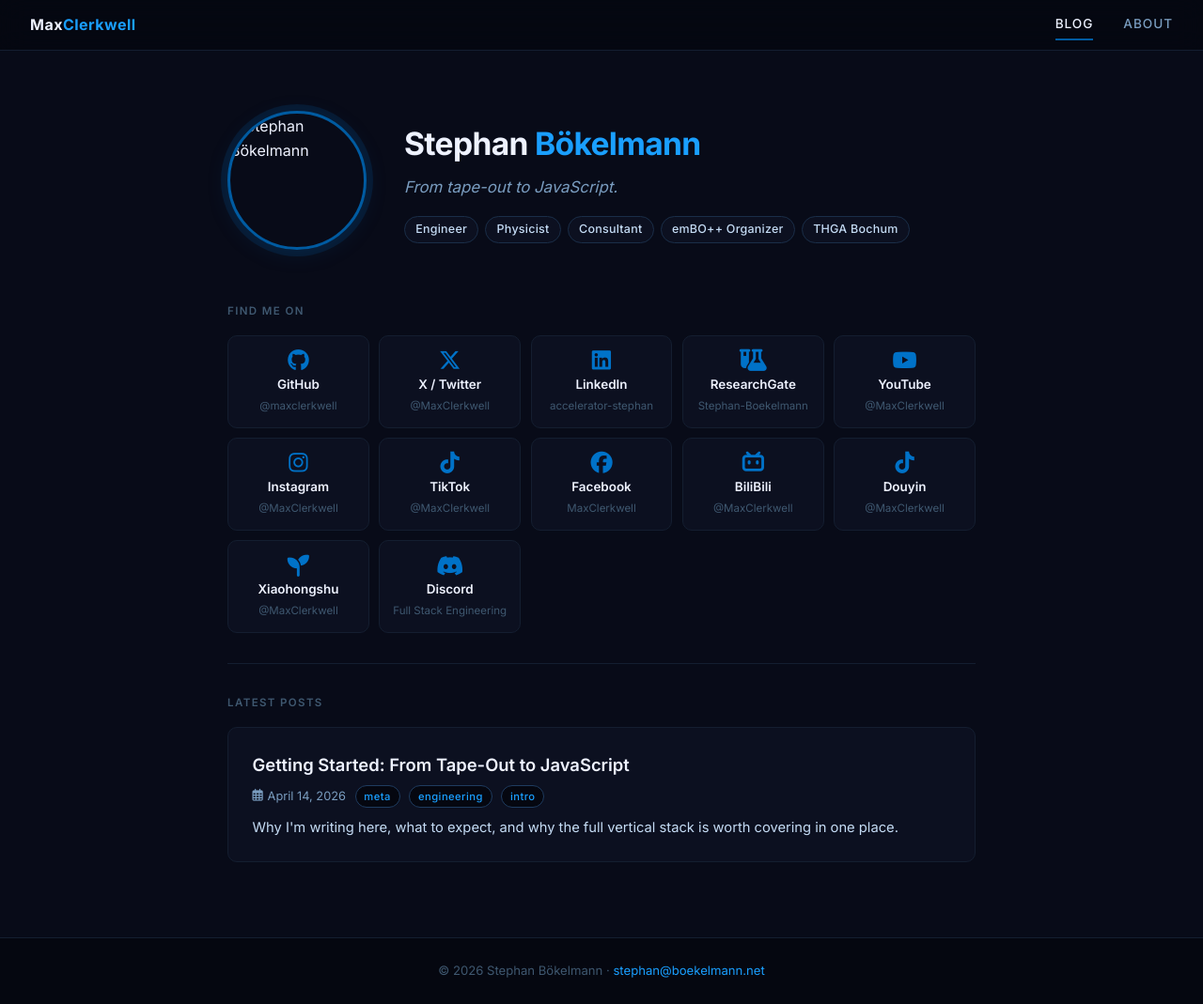
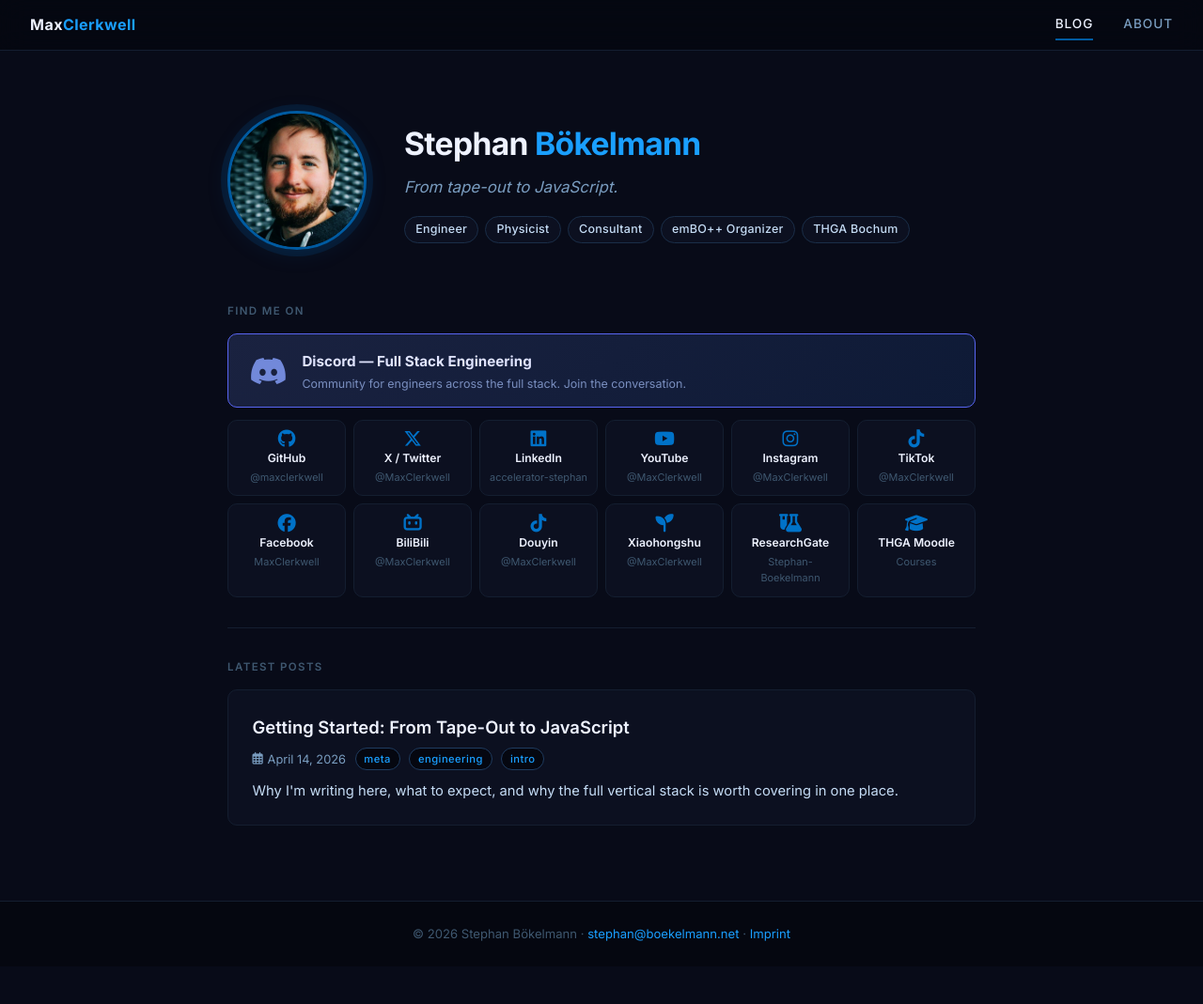
Before and after one commit to MaxClerkwell/maxclerkwell.github.io, a Jekyll site: the page built from index.html, in a window 1280 px wide and 1069 px high. Shown: the whole window at 94% size. Built offline with Jekyll 4.4.1, drawn with Linux system fonts in a browser that asks for light colours.

Commit message:
Fix image + about parsing; restyle linktree; add imprint
- Add slides/Avatar.jpg to git (was untracked → 404 on Pages)
- Fix about.md markdown parsing: move div-wrapper into _layouts/about.html
  so kramdown processes the content as markdown, not raw HTML
- Discord card: featured full-width card above the grid with community note
- Platform cards: smaller grid (minmax 118px), reduced padding/font-size
- Add THGA Moodle link (categoryid=372) to platform grid
- Add imprint.md with § 5 TMG disclaimer + footer link
- Imprint layout mirrors about/post pattern

Co-Authored-By: Claude Sonnet 4.6 <noreply@anthropic.com>

```diff
--- /dev/null
+++ b/_layouts/about.html
@@ -0,0 +1,6 @@
+---
+layout: default
+---
+<div class="about-content">
+  {{ content }}
+</div>
--- a/_layouts/default.html
+++ b/_layouts/default.html
@@ -36,7 +36,8 @@
 
   <footer class="footer">
     <p>© {{ 'now' | date: '%Y' }} Stephan Bökelmann ·
-      <a href="mailto:{{ site.email }}">{{ site.email }}</a>
+      <a href="mailto:{{ site.email }}">{{ site.email }}</a> ·
+      <a href="{{ '/imprint/' | relative_url }}">Imprint</a>
     </p>
   </footer>
 
--- /dev/null
+++ b/_layouts/imprint.html
@@ -0,0 +1,6 @@
+---
+layout: default
+---
+<div class="imprint-content">
+  {{ content }}
+</div>
--- a/assets/css/style.css
+++ b/assets/css/style.css
@@ -170,22 +170,69 @@ img { display: block; max-width: 100%; }
   text-transform: uppercase;
   letter-spacing: 0.12em;
   color: var(--text-dim);
-  margin-bottom: 1rem;
+  margin-bottom: 0.9rem;
   font-weight: 600;
 }
 
+/* Discord — featured card above the grid */
+.link-card-discord {
+  display: flex;
+  align-items: center;
+  gap: 1rem;
+  width: 100%;
+  padding: 1rem 1.4rem;
+  margin-bottom: 0.8rem;
+  background: linear-gradient(135deg, #1a2240 0%, #0e1a36 100%);
+  border: 1px solid #5865f2;
+  border-radius: var(--radius);
+  color: var(--text-primary);
+  transition:
+    background var(--transition),
+    box-shadow var(--transition),
+    transform var(--transition);
+}
+.link-card-discord:hover {
+  background: linear-gradient(135deg, #202d54 0%, #131f42 100%);
+  box-shadow: 0 6px 28px rgba(88, 101, 242, 0.35);
+  transform: translateY(-2px);
+  color: var(--text-primary);
+}
+.link-card-discord i {
+  font-size: 2rem;
+  color: #7289da;
+  flex-shrink: 0;
+  transition: color var(--transition);
+}
+.link-card-discord:hover i { color: #8ea1e1; }
+.discord-text {
+  display: flex;
+  flex-direction: column;
+  gap: 0.2rem;
+}
+.discord-name {
+  font-size: 0.95rem;
+  font-weight: 700;
+  color: #e0e4ff;
+}
+.discord-note {
+  font-size: 0.78rem;
+  color: #7a8fc0;
+  line-height: 1.3;
+}
+
+/* Smaller platform grid */
 .linktree-grid {
   display: grid;
-  grid-template-columns: repeat(auto-fill, minmax(148px, 1fr));
-  gap: 0.65rem;
+  grid-template-columns: repeat(auto-fill, minmax(118px, 1fr));
+  gap: 0.5rem;
 }
 
 .link-card {
   display: flex;
   flex-direction: column;
   align-items: center;
-  gap: 0.35rem;
-  padding: 0.9rem 0.6rem 0.8rem;
+  gap: 0.25rem;
+  padding: 0.65rem 0.5rem 0.6rem;
   background: var(--bg-2);
   border: 1px solid var(--border);
   border-radius: var(--radius);
@@ -201,24 +248,24 @@ img { display: block; max-width: 100%; }
   background: var(--bg-3);
   border-color: var(--blue-mid);
   box-shadow: var(--shadow-hv);
-  transform: translateY(-3px);
+  transform: translateY(-2px);
   color: var(--text-primary);
 }
 
 .link-card i {
-  font-size: 1.45rem;
+  font-size: 1.2rem;
   color: var(--blue-mid);
   transition: color var(--transition);
 }
 .link-card:hover i { color: var(--blue-bright); }
 
 .link-card .lc-name {
-  font-size: 0.84rem;
+  font-size: 0.76rem;
   font-weight: 600;
   line-height: 1.2;
 }
 .link-card .lc-handle {
-  font-size: 0.72rem;
+  font-size: 0.68rem;
   color: var(--text-dim);
 }
 
@@ -532,9 +579,40 @@ img { display: block; max-width: 100%; }
   .hero-avatar { width: 110px; height: 110px; }
   .hero-text h1 { font-size: 1.65rem; }
   .linktree { padding: 0 1.2rem 1.2rem; }
-  .linktree-grid { grid-template-columns: repeat(2, 1fr); }
+  .link-card-discord { gap: 0.8rem; padding: 0.85rem 1rem; }
+  .discord-name { font-size: 0.88rem; }
+  .linktree-grid { grid-template-columns: repeat(3, 1fr); }
   .blog-section { padding: 0 1.2rem; }
   .divider { padding: 0 1.2rem; }
   .nav { padding: 0 1.2rem; }
   .post-content, .about-content { padding: 2rem 1.2rem 4rem; }
 }
+
+/* ── Imprint ────────────────────────────────────────────────── */
+.imprint-content {
+  max-width: 720px;
+  margin: 0 auto;
+  padding: 3rem 2rem 6rem;
+}
+.imprint-content h1 {
+  font-size: 2rem;
+  margin-bottom: 2rem;
+  letter-spacing: -0.02em;
+}
+.imprint-content h2 {
+  font-size: 1rem;
+  font-weight: 700;
+  margin: 1.8rem 0 0.4rem;
+  color: var(--blue-pale);
+  text-transform: uppercase;
+  letter-spacing: 0.06em;
+  font-size: 0.78rem;
+}
+.imprint-content p,
+.imprint-content address {
+  color: var(--blue-pale);
+  font-style: normal;
+  line-height: 1.7;
+  margin-bottom: 0.5rem;
+}
+.imprint-content a { color: var(--blue-bright); }
--- a/index.html
+++ b/index.html
@@ -24,9 +24,20 @@ title: Blog
 <!-- ── Linktree ──────────────────────────────────────────── -->
 <section class="linktree">
   <p class="section-label">Find me on</p>
+
+  <!-- Discord — featured, above all others -->
+  <a href="https://discord.gg/MaxClerkwell"
+     class="link-card-discord" target="_blank" rel="noopener noreferrer">
+    <i class="fab fa-discord"></i>
+    <div class="discord-text">
+      <span class="discord-name">Discord — Full Stack Engineering</span>
+      <span class="discord-note">Community for engineers across the full stack. Join the conversation.</span>
+    </div>
+  </a>
+
+  <!-- All other platforms -->
   <div class="linktree-grid">
 
-    <!-- ── Confirmed handles ── -->
     <a href="https://github.com/maxclerkwell"
        class="link-card" target="_blank" rel="noopener noreferrer">
       <i class="fab fa-github"></i>
@@ -48,14 +59,6 @@ title: Blog
       <span class="lc-handle">accelerator-stephan</span>
     </a>
 
-    <a href="https://www.researchgate.net/profile/Stephan-Boekelmann"
-       class="link-card" target="_blank" rel="noopener noreferrer">
-      <i class="fas fa-flask-vial"></i>
-      <span class="lc-name">ResearchGate</span>
-      <span class="lc-handle">Stephan-Boekelmann</span>
-    </a>
-
-    <!-- ── Placeholder handles (accounts not yet created) ── -->
     <a href="https://youtube.com/@MaxClerkwell"
        class="link-card" target="_blank" rel="noopener noreferrer">
       <i class="fab fa-youtube"></i>
@@ -105,11 +108,18 @@ title: Blog
       <span class="lc-handle">@MaxClerkwell</span>
     </a>
 
-    <a href="https://discord.gg/MaxClerkwell"
+    <a href="https://www.researchgate.net/profile/Stephan-Boekelmann"
        class="link-card" target="_blank" rel="noopener noreferrer">
-      <i class="fab fa-discord"></i>
-      <span class="lc-name">Discord</span>
-      <span class="lc-handle">Full Stack Engineering</span>
+      <i class="fas fa-flask-vial"></i>
+      <span class="lc-name">ResearchGate</span>
+      <span class="lc-handle">Stephan-Boekelmann</span>
+    </a>
+
+    <a href="https://moodle.thga.de/course/index.php?categoryid=372"
+       class="link-card" target="_blank" rel="noopener noreferrer">
+      <i class="fas fa-graduation-cap"></i>
+      <span class="lc-name">THGA Moodle</span>
+      <span class="lc-handle">Courses</span>
     </a>
 
   </div>
```
Also changed, not shown: about.md (+2 -8 lines), imprint.md (added, +32 -0 lines), slides/Avatar.jpg (added).
